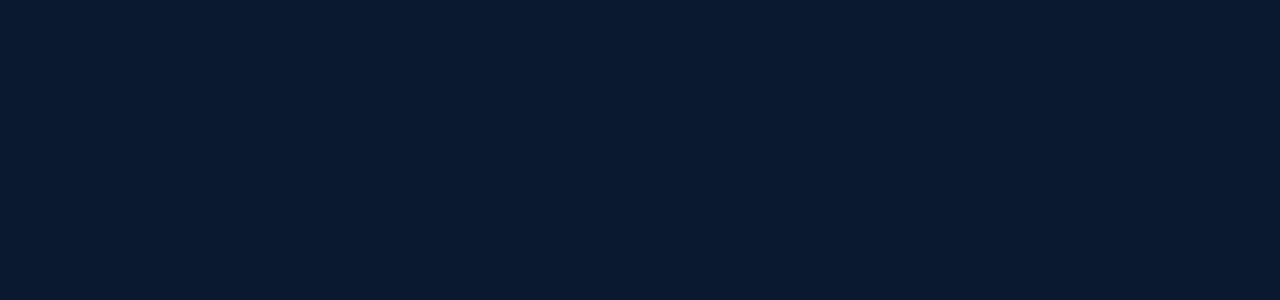
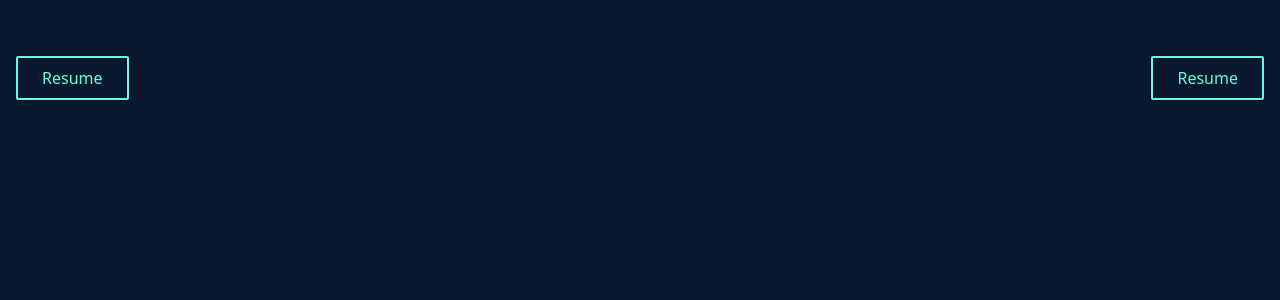
Before and after one commit to Zeroluffs/my-portafolio, a Next.js app: page / in a window 1280 px wide. Shown: the top 300 px of the page. Built offline with nearby package versions, Linux system fonts and the light colour scheme.

Commit message:
opens pdf

```diff
--- /dev/null
+++ b/components/NavigationBar.tsx
@@ -0,0 +1,34 @@
+import Link from "next/link";
+import pdf from "../public/assets/JhonerPineda_CV.pdf";
+
+export function NavigationBar() {
+  const onClick = () => {
+    window.open(pdf);
+  };
+
+  return (
+    <nav>
+      <div className="flex flex-col justify-between pt-8 mx-4 md:flex-row lg:flex-row lg:pt-14">
+        {/* <Link href={pdf} >
+          <a className="px-6 py-2 border-2 rounded-sm text-leaf hover:bg-slate-600 hover:bg-opacity-20 border-leaf">
+            Resume
+          </a>
+        </Link> */}
+        <a
+          href={"assets/JhonerPineda_CV.pdf"}
+          target="_blank"
+          rel="noreferrer"
+          className="px-6 py-2 border-2 rounded-sm text-leaf hover:bg-slate-600 hover:bg-opacity-20 border-leaf"
+        >
+          Resume
+        </a>
+        <button
+          onClick={onClick}
+          className="px-6 py-2 border-2 rounded-sm text-leaf hover:bg-slate-600 hover:bg-opacity-20 border-leaf"
+        >
+          Resume
+        </button>
+      </div>
+    </nav>
+  );
+}
--- /dev/null
+++ b/custom.d.ts
@@ -0,0 +1,4 @@
+declare module "*.pdf" {
+  const content: any;
+  export default content;
+}
--- a/next.config.js
+++ b/next.config.js
@@ -2,6 +2,14 @@
 const nextConfig = {
   reactStrictMode: true,
   swcMinify: true,
-}
+  webpack: (config, options) => {
+    config.module.rules.push({
+      test: /\.pdf$/i,
+      type: "asset/source",
+    });
 
-module.exports = nextConfig
+    return config;
+  },
+};
+
+module.exports = nextConfig;
--- a/pages/index.tsx
+++ b/pages/index.tsx
@@ -1,11 +1,10 @@
 import type { NextPage } from "next";
-import Head from "next/head";
-import Image from "next/image";
-import styles from "../styles/Home.module.css";
+import { NavigationBar } from "../components/NavigationBar";
 
 const Home: NextPage = () => {
   return (
     <div className="min-h-screen bg-midnight ">
+      <NavigationBar />
     </div>
   );
 };
--- a/tailwind.config.js
+++ b/tailwind.config.js
@@ -5,12 +5,13 @@ module.exports = {
     "./components/**/*.{js,ts,jsx,tsx}",
   ],
   theme: {
-    colors: {
-      midnight: "#0a192f",
-      leaf: "#64ffda",
-      lightState: "#ccd6f6",
+    extend: {
+      colors: {
+        midnight: "#0a192f",
+        leaf: "#64ffda",
+        lightState: "#ccd6f6",
+      },
     },
-    extend: {},
   },
   plugins: [],
 };
```
Also changed, not shown: 1 other file (tests, documents, lock files or other folders).
